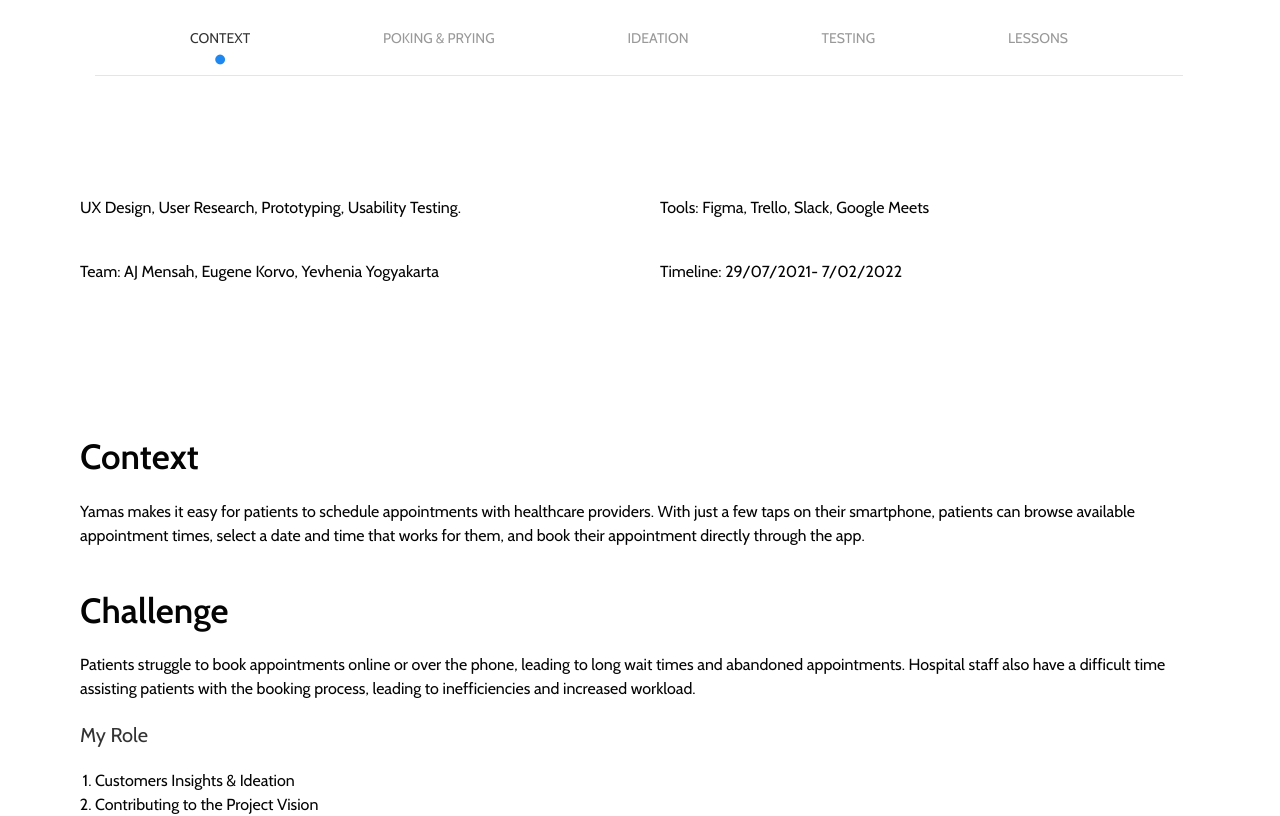
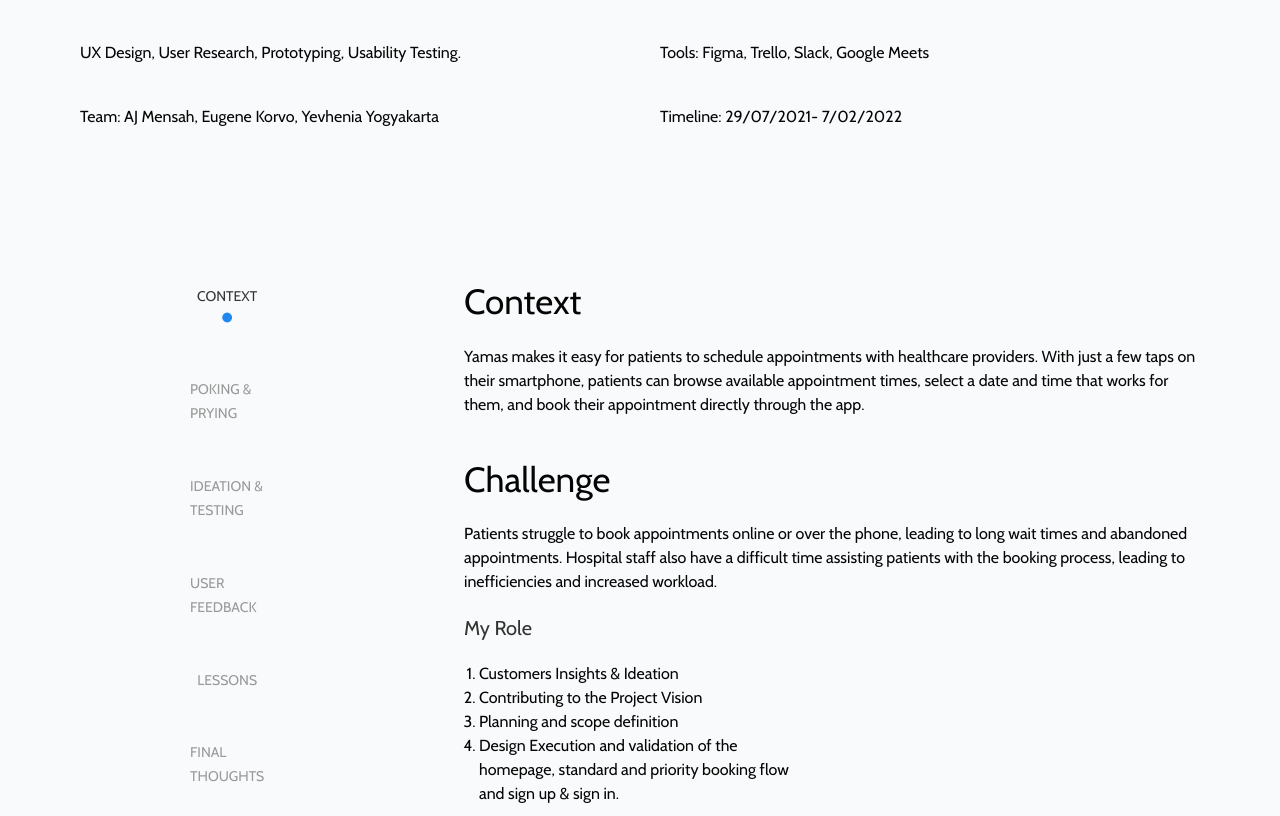
Before and after one commit to Shahidmmed/jerady, a React (Vite) app: page /casestudy/yamas in a window 1280 px wide. Shown: the part 880-1696 px from the top of the page. Built offline with nearby package versions, Linux system fonts and the light colour scheme.

Commit message:
done chale

```diff
--- a/src/components/Nav/Navbar.scss
+++ b/src/components/Nav/Navbar.scss
@@ -1,6 +1,6 @@
 .top-nav {
   font-family: Cabin;
-  background-color: #fff;
+  background-color: #f9fafb;
   .nav-section {
     padding: 6px;
     .logo {
--- a/src/data/info.js
+++ b/src/data/info.js
@@ -40,7 +40,7 @@
     previewText: "Rethinking User Experience of Personal Finance",
     previewColor: "#171717",
     image: "home/bethniel.png",
-    page: "/casestudy/bethniel",
+    //page: "/casestudy/bethniel",
     type: "UI/UX Design",
   },
   {
@@ -64,7 +64,7 @@
     previewText: "Designing a dashboard for personal finance experts",
     previewColor: "#0E0E0E",
     image: "home/bethnielfin.png",
-    page: "/casestudy/bethnielfin",
+    //page: "/casestudy/bethnielfin",
     type: "UI/UX Design",
   },
   {
@@ -72,7 +72,7 @@
     previewText: "Powering the Modern Fuel Supply Experience",
     previewColor: "#000000",
     image: "home/sapphire.png",
-    page: "/casestudy/sapphire",
+    //page: "/casestudy/sapphire",
     type: "UI/UX Design",
   },
 ];
--- a/src/index.scss
+++ b/src/index.scss
@@ -17,7 +17,7 @@
 
 body {
   font-family: Cabin;
-  background-color: #fff;
+  background-color: #f9fafb;
 }
 
 h1,
@@ -27,10 +27,6 @@
 h5,
 h6 {
   font-family: Cabin !important;
-}
-
-.header-text {
-  color: #fff !important;
 }
 
 a {
@@ -48,7 +44,7 @@
 }
 
 .header-text {
-  font-family: Cabin-SemiBold !important;
+  font-family: Cabin !important;
   color: #040404;
 }
 
--- a/src/pages/Home/Home.jsx
+++ b/src/pages/Home/Home.jsx
@@ -64,7 +64,7 @@
                             : "uk-card uk-card-default uk-flex uk-flex-center uk-flex-middle work-card"
                         }
                         style={{
-                          backgroundImage: `${getImgUrl(project.image)}`,
+                          background: `${getImgUrl(project.image)}`,
                         }}
                       >
                         <img src={getImgUrl(project.image)} alt="" />
--- a/src/pages/Work/Work.scss
+++ b/src/pages/Work/Work.scss
@@ -43,6 +43,30 @@
 }
 .grey-text {
   color: #8d8d8d;
+}
+.sticky-column {
+  height: 80vh;
+  position: sticky;
+  display: flex;
+  width: 30% !important;
+}
+.column-tab {
+  flex-direction: column;
+  margin-right: 0px !important;
+  li {
+    padding-bottom: 25px;
+  }
+}
+.column-tab::before {
+  content: none !important;
+}
+.split {
+  .uk-sticky-placeholder {
+    width: 45%;
+  }
+  .uk-tab {
+    margin-right: 0px !important;
+  }
 }
 .uk-tab {
   justify-content: space-between;
--- a/src/pages/Work/Yamas.jsx
+++ b/src/pages/Work/Yamas.jsx
@@ -19,8 +19,9 @@
   const context = useRef(null);
   const poking = useRef(null);
   const ideation = useRef(null);
-  const testing = useRef(null);
+  const feedback = useRef(null);
   const lessons = useRef(null);
+  const thoughts = useRef(null);
 
   let nextprojects = selectedProjects.slice(3, 5);
 
@@ -49,9 +50,22 @@
           </div>
         </div>
       </div>
-      <div className="uk-section-large uk-padding-remove study-tab">
-        <div className="uk-padding">
-          <ul data-uk-tab className="uk-padding-horizontal blue-tab">
+      <div className="uk-section uk-container uk-padding-remove-top">
+        <div className="uk-margin-large uk-padding">
+          <div className="uk-child-width-1-2@s uk-margin-top" data-uk-grid>
+            <p>UX Design, User Research, Prototyping, Usability Testing.</p>
+            <p>Tools: Figma, Trello, Slack, Google Meets</p>
+            <p>Team: AJ Mensah, Eugene Korvo, Yevhenia Yogyakarta</p>
+            <p>Timeline: 29/07/2021- 7/02/2022</p>
+          </div>
+        </div>
+      </div>
+      <div className="uk-flex split">
+        <div
+          className="uk-padding sticky-column"
+          data-uk-sticky="end: !.split; offset: 80;"
+        >
+          <ul data-uk-tab className="uk-padding-horizontal blue-tab column-tab">
             <li>
               <a href="#" onClick={() => scrollToSection(context)}>
                 CONTEXT
@@ -64,12 +78,12 @@
             </li>
             <li>
               <a href="#" onClick={() => scrollToSection(ideation)}>
-                IDEATION
+                IDEATION & TESTING
               </a>
             </li>
             <li>
-              <a href="#" onClick={() => scrollToSection(testing)}>
-                TESTING
+              <a href="#" onClick={() => scrollToSection(feedback)}>
+                USER FEEDBACK
               </a>
             </li>
             <li>
@@ -77,20 +91,14 @@
                 LESSONS
               </a>
             </li>
+            <li>
+              <a href="#" onClick={() => scrollToSection(thoughts)}>
+                FINAL THOUGHTS
+              </a>
+            </li>
           </ul>
-          <div></div>
         </div>
-      </div>
-      <div className="uk-section uk-container uk-padding-remove-top">
-        <div className="uk-margin-large uk-padding">
-          <div className="uk-child-width-1-2@s uk-margin-top" data-uk-grid>
-            <p>UX Design, User Research, Prototyping, Usability Testing.</p>
-            <p>Tools: Figma, Trello, Slack, Google Meets</p>
-            <p>Team: AJ Mensah, Eugene Korvo, Yevhenia Yogyakarta</p>
-            <p>Timeline: 29/07/2021- 7/02/2022</p>
-          </div>
-        </div>
-      </div>
+        <div className="text-column">
           <div
             className="uk-section uk-container uk-padding-remove-vertical overview"
             ref={context}
@@ -101,16 +109,17 @@
               <p>
                 Yamas makes it easy for patients to schedule appointments with
                 healthcare providers. With just a few taps on their smartphone,
-            patients can browse available appointment times, select a date and
-            time that works for them, and book their appointment directly
-            through the app.
+                patients can browse available appointment times, select a date
+                and time that works for them, and book their appointment
+                directly through the app.
               </p>
               <h2 className="header-text">Challenge</h2>
               <p>
                 Patients struggle to book appointments online or over the phone,
                 leading to long wait times and abandoned appointments. Hospital
-            staff also have a difficult time assisting patients with the booking
-            process, leading to inefficiencies and increased workload.
+                staff also have a difficult time assisting patients with the
+                booking process, leading to inefficiencies and increased
+                workload.
               </p>
               <div className="uk-padding-remove">
                 <h4>My Role</h4>
@@ -119,8 +128,8 @@
                   <li>Contributing to the Project Vision</li>
                   <li>Planning and scope definition</li>
                   <li>
-                Design Execution and validation of the homepage, standard and
-                priority booking flow and sign up & sign in.
+                    Design Execution and validation of the homepage, standard
+                    and priority booking flow and sign up & sign in.
                   </li>
                 </ul>
               </div>
@@ -137,12 +146,12 @@
               </div>
               <div>
                 <p>
-              Working together with the research team, we uncovered a number of
-              pain points with the healthcare appointment booking process.
-              Patients found the process to be time-consuming, among others.
-              Hospital administration also highlighted that they had to spend a
-              lot of time on the phone assisting patients with the booking
-              process.
+                  Working together with the research team, we uncovered a number
+                  of pain points with the healthcare appointment booking
+                  process. Patients found the process to be time-consuming,
+                  among others. Hospital administration also highlighted that
+                  they had to spend a lot of time on the phone assisting
+                  patients with the booking process.
                 </p>
                 <h4>
                   How might we make the healthcare appointment booking process
@@ -155,10 +164,10 @@
             <div className="uk-padding uk-padding-remove-bottom">
               <h3 className="header-text uk-margin-remove-bottom">Research</h3>
               <p className="uk-margin-remove">
-            The first step was to have a deep look at user needs and behaviour.
-            To gather insights on how we would best design the Yamas app, the
-            research team conducted user research through a variety of methods,
-            including online surveys and focus groups.
+                The first step was to have a deep look at user needs and
+                behaviour. To gather insights on how we would best design the
+                Yamas app, the research team conducted user research through a
+                variety of methods, including online surveys and focus groups.
               </p>
             </div>
           </div>
@@ -183,7 +192,9 @@
           </div>
           <div className="uk-section uk-container uk-padding-remove-vertical">
             <div className="uk-padding">
-          <h2 className="header-text uk-margin-remove-bottom">02 Personas</h2>
+              <h2 className="header-text uk-margin-remove-bottom">
+                02 Personas
+              </h2>
               <div
                 className="study-image uk-margin-bottom"
                 data-uk-lightbox="animation: fade"
@@ -199,18 +210,18 @@
               </div>
             </div>
           </div>
-
           <div className="uk-section uk-container uk-padding-remove-vertical">
             <div className="uk-padding">
               <h3 className="header-text uk-margin-remove-bottom">
                 03 Competitive Analysis
               </h3>
               <p>
-            Together with the research team, we conducted market analysis of our
-            competitors who are already on the market to identify areas where
-            user experience on our app can be improved in order to stand out in
-            the market. We discovered quite a number of apps that served similar
-            purpose but we downsized our analysis to 3 prominent apps.
+                Together with the research team, we conducted market analysis of
+                our competitors who are already on the market to identify areas
+                where user experience on our app can be improved in order to
+                stand out in the market. We discovered quite a number of apps
+                that served similar purpose but we downsized our analysis to 3
+                prominent apps.
               </p>
               <div className="study-image" data-uk-lightbox="animation: fade">
                 <a href={companal}>
@@ -220,19 +231,18 @@
             </div>
           </div>
           <div className="uk-section uk-container uk-padding-remove-vertical">
-        <div className="uk-padding">
+            <div className="uk-padding" ref={ideation}>
               <h3 className="header-text uk-margin-remove-bottom">
                 04 Feature Ideation
               </h3>
               <p>
-            Sapphire is a fuel purchasing app that affords user the convenience
-            of buying fuel with the tap of a button without having to be at the
-            gas station. As an end-to-end energy tech start-up, the company
-            required a dashboard for fuel suppliers to track fuel orders,
-            deliveries, sales, earnings and inventory levels in real-time. The
-            dashboard will be used by both individual and corporate energy
-            service providers alike to manage the day-to-day supply of fuel to
-            consumers, make and receive payment and manage operations.
+                Using a pyramid of advantage, we brainstormed various features
+                and evaluated them based on benefit and value to our target
+                users. We then grouped these features by Must Have, Nice to Have
+                and Love to Have, emphasizing the Love to Haves and Must-Haves.
+                The competitor analysis allowed us to examine key features from
+                competitors that we could include and features that we could
+                avoid.
               </p>
             </div>
           </div>
@@ -243,13 +253,13 @@
               </h3>
               <p>
                 Once I identified user needs, the next step was to create a
-            high-level hierarchy of the app's content, structuring the necessary
-            information that needed to be displayed and how our users would
-            access that information. It was a bit challenging at this point
-            considering the 2 different types of booking processes a user had to
-            choose from. The main concern was how to stucture the information to
-            reduce the number of pages to be navigated, making it more
-            user-friendly.
+                high-level hierarchy of the app's content, structuring the
+                necessary information that needed to be displayed and how our
+                users would access that information. It was a bit challenging at
+                this point considering the 2 different types of booking
+                processes a user had to choose from. The main concern was how to
+                stucture the information to reduce the number of pages to be
+                navigated, making it more user-friendly.
               </p>
               <div className="study-image" data-uk-lightbox="animation: fade">
                 <a href={YamasInfoArch} className="long-container">
@@ -265,11 +275,12 @@
             <div className="uk-padding">
               <h3 className="header-text uk-margin-top">06 User Journey</h3>
               <p>
-            With the information architecture done, I moved on to mapping out
-            the different steps and interactions that my user would go through
-            as they use the app. This would help me understand their needs and
-            goals at every touch point, as well as identify any potential
-            bottlenecks in my user’s journey that could be addressed.
+                With the information architecture done, I moved on to mapping
+                out the different steps and interactions that my user would go
+                through as they use the app. This would help me understand their
+                needs and goals at every touch point, as well as identify any
+                potential bottlenecks in my user’s journey that could be
+                addressed.
               </p>
               <div className="study-image" data-uk-lightbox="animation: fade">
                 <a href={userJourney}>
@@ -280,21 +291,27 @@
           </div>
           <div className="uk-section uk-container uk-padding-remove-vertical">
             <div className="uk-padding">
-          <h3 className="header-text uk-margin-remove-bottom">Visual Design</h3>
+              <h3 className="header-text uk-margin-remove-bottom">
+                Visual Design
+              </h3>
               <p>
-            When it was time to integrate color, text and other UI elements into
-            the wireframes, I considered w fidelity blue prints together with
-            the information architecture.
+                When it was time to integrate color, text and other UI elements
+                into the wireframes, I based most design decisions on mitigating
+                risks, the most important being people not being able to use the
+                interface. The main things to look out for were accessibility,
+                reducing interaction cost and minimising cognitive overload.
               </p>
             </div>
           </div>
           <div className="uk-section uk-container uk-padding-remove-vertical">
             <div className="uk-padding">
-          <h3 className="header-text uk-margin-remove-bottom">07 Wireframes</h3>
+              <h3 className="header-text uk-margin-remove-bottom">
+                07 Wireframes
+              </h3>
               <p>
-            At this point, I was ready to carve out mid-fidelity wireframes of
-            the solution, reason being that i had already created low fidelity
-            blue prints together with the information architecture.
+                At this point, I was ready to carve out mid-fidelity wireframes
+                of the solution, reason being that i had already created low
+                fidelity blue prints together with the information architecture.
               </p>
               <div
                 className="study-image uk-margin-bottom"
@@ -320,8 +337,8 @@
                 Sign Up + Sign In
               </h3>
               <p>
-            One key design decision was to simplify the sign up process so not
-            to scare new users away. Sign Up
+                One key design decision was to simplify the sign up process so
+                not to scare new users away. Sign Up
               </p>
               <div
                 className="study-image uk-margin-bottom"
@@ -337,11 +354,11 @@
             <div className="uk-padding">
               <h3 className="header-text uk-margin-remove-bottom">Home Page</h3>
               <p>
-            One key design decision was to simplify the appointment booking
-            process by allowing patients to search for and book appointments
-            directly from the app's homepage. This eliminated the need for
-            patients to navigate through multiple pages or enter unnecessary
-            information.
+                When it was time to integrate color, text and other UI elements
+                into the wireframes, I based most design decisions on mitigating
+                risks, the most important being people not being able to use the
+                interface. The main things to look out for were accessibility,
+                reducing interaction cost and minimising cognitive overload.
               </p>
               <div
                 className="study-image uk-margin-bottom"
@@ -359,11 +376,12 @@
                 Booking Appointment
               </h3>
               <p>
-            Based on the subscription model of the app, booking an appointment
-            with a healthcare provider involved 2 distinct processes or
-            categories. The standard process of booking appointments which
-            automatically selects time for users while priority booking gives a
-            user the flexibility to choose their own date and time.
+                Based on the subscription model of the app, booking an
+                appointment with a healthcare provider involved 2 distinct
+                processes or categories. The standard process of booking
+                appointments which automatically selects time for users while
+                priority booking gives a user the flexibility to choose their
+                own date and time.
               </p>
               <div
                 className="study-image uk-margin-bottom"
@@ -377,25 +395,28 @@
           </div>
           <div className="uk-section uk-container uk-padding-remove-vertical">
             <div className="uk-padding">
-          <h3 className="header-text uk-margin-remove-bottom">User Feedback</h3>
+              <h3 className="header-text uk-margin-remove-bottom">
+                User Feedback
+              </h3>
               <p>
                 I conducted usability testing with our focus group to gather
-            valuable insights into the user experience of the app and identify
-            areas for improvement.
+                valuable insights into the user experience of the app and
+                identify areas for improvement.
               </p>
               <h3 className="header-text uk-margin-remove-bottom">
                 What they liked
               </h3>
               <p>
-            Overall, the results of the usability testing study were positive. 7
-            out of 10 users were able to complete the tasks with minimal
-            difficulty, and had high levels of satisfaction with the app. What
-            they liked most were:
+                Overall, the results of the usability testing study were
+                positive. 7 out of 10 users were able to complete the tasks with
+                minimal difficulty, and had high levels of satisfaction with the
+                app. What they liked most were:
               </p>
               <ul>
                 <li>The interface was simple and consistent.</li>
                 <li>
-              The app was quite easy to navigate in order to perform key tasks.
+                  The app was quite easy to navigate in order to perform key
+                  tasks.
                 </li>
                 <li>
                   The booking process was generally smooth and straightforward.
@@ -404,30 +425,30 @@
               <h3>What could be improved</h3>
               <ul>
                 <li>
-              An edit button could be provided under Complaint text box to allow
-              users edit text
+                  An edit button could be provided under Complaint text box to
+                  allow users edit text
                 </li>
                 <li></li>
               </ul>
             </div>
           </div>
-      <div className="uk-section uk-container uk-padding-remove-vertical">
+          <div className="uk-section-large uk-container">
             <div className="uk-padding">
               <h3 className="header-text uk-margin-remove-bottom">
                 Moving Forward
               </h3>
               <p>
-            it was interesting to see which motivations, how many contexts and
-            use cases triggered users to open the Yamas App to book health care
-            appointments.
+                it was interesting to see which motivations, how many contexts
+                and use cases triggered users to open the Yamas App to book
+                health care appointments.
               </p>
               <p>
                 Again, it is important to consider the specific needs and
-            preferences of target users when designing an app. The Yamas health
-            care booking app was designed with the goal of making it easy for
-            patients to manage their health care appointments and personal
-            information and understanding needs and expectations of our set of
-            users was crucial in the design process
+                preferences of target users when designing an app. The Yamas
+                health care booking app was designed with the goal of making it
+                easy for patients to manage their health care appointments and
+                personal information and understanding needs and expectations of
+                our set of users was crucial in the design process
               </p>
               <p>Finally, recommendations from the usability studies</p>
             </div>
@@ -438,7 +459,8 @@
               <p></p>
             </div>
           </div>
-
+        </div>
+      </div>
       <NextProjects nextprojects={nextprojects} />
     </div>
   );
```
Lines whose indentation alone changed are shown as unchanged.
